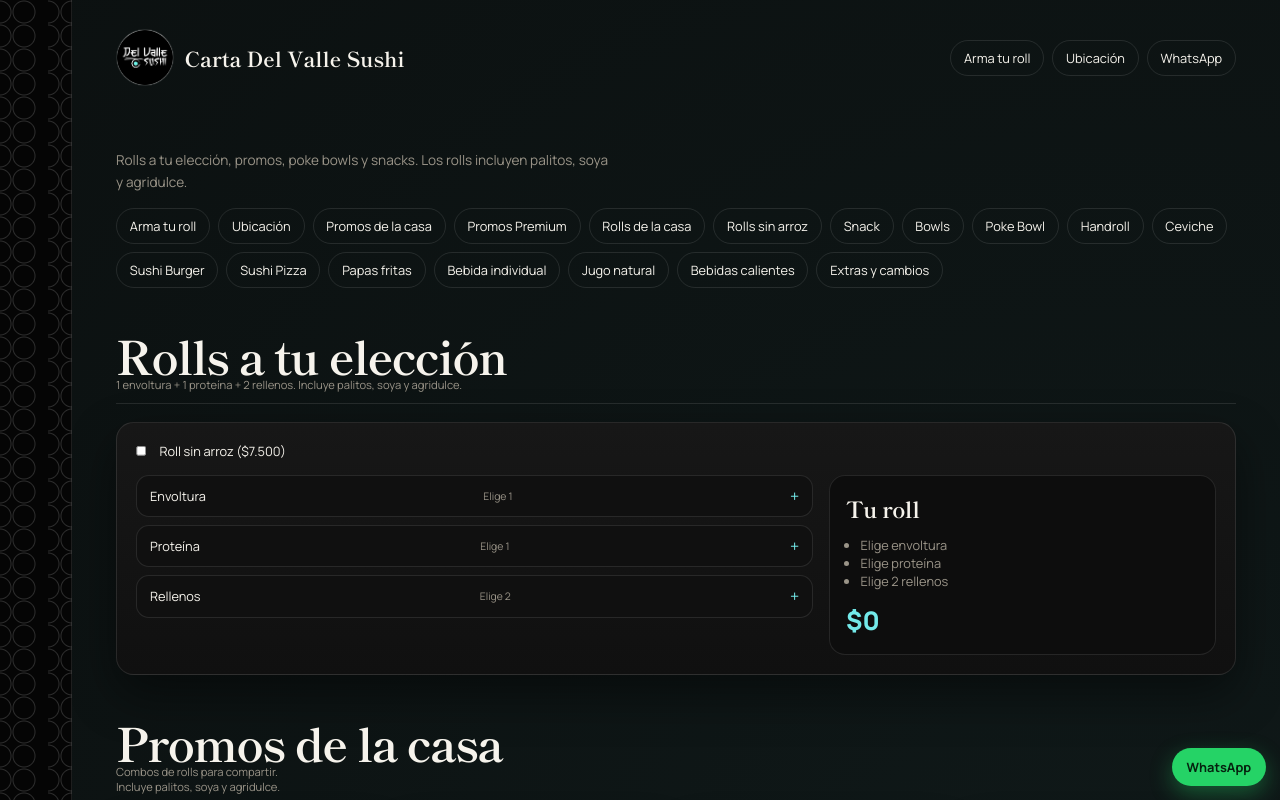
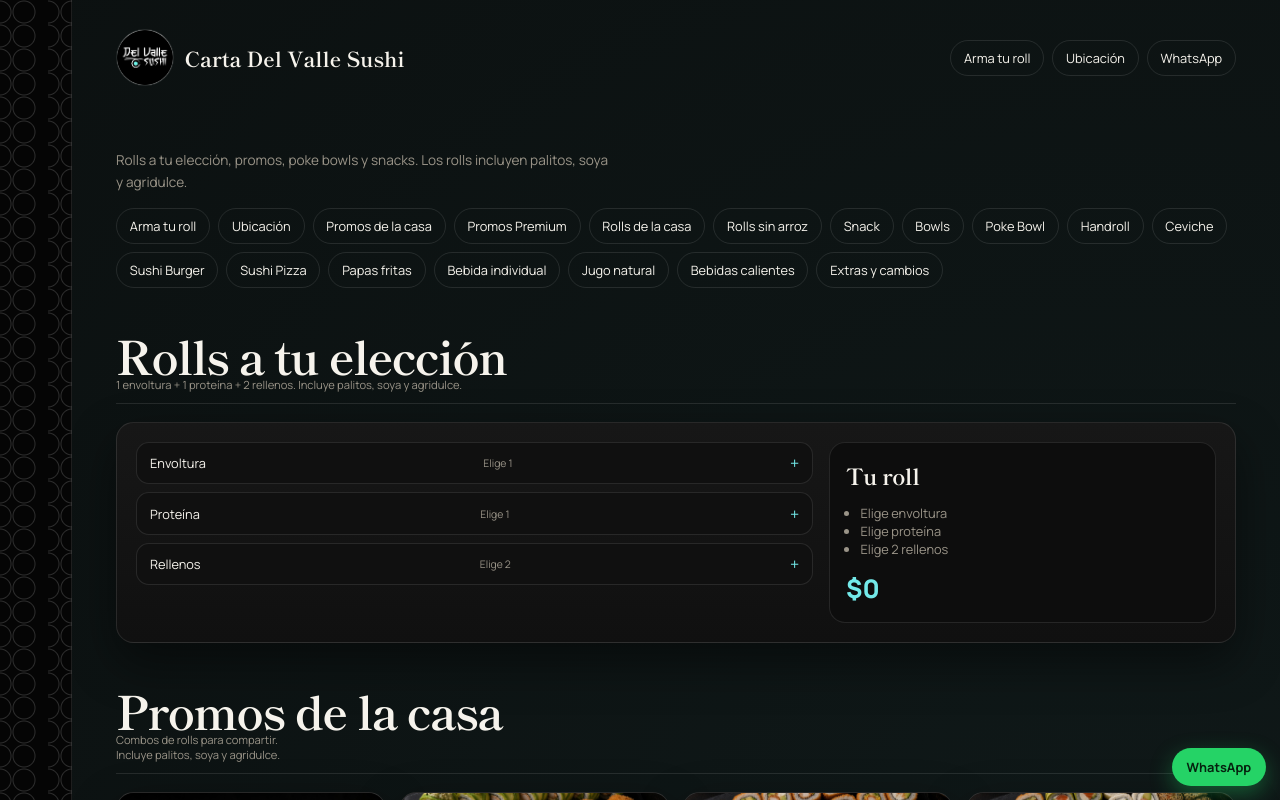
Before and after one commit to seebap28-netizen/sushidelvalle, a Next.js app: page / in a window 1280 px wide. Shown: the top 800 px of the page. Built offline with nearby package versions, Linux system fonts and the light colour scheme.

Commit message:
Quita roll sin arroz de Rolls a tu eleccion.

```diff
--- a/src/components/RollBuilder.tsx
+++ b/src/components/RollBuilder.tsx
@@ -22,24 +22,19 @@ export function RollBuilder({ categories, products }: Props) {
     const kind = categories.find((category) => category.id === item.categoryId)?.kind;
     return kind === "filling" && item.available;
   });
-  const riceFree = products.find((item) => item.id === "sin-arroz" && item.available);
 
   const [wrapId, setWrapId] = useState("");
   const [proteinId, setProteinId] = useState("");
   const [fillingIds, setFillingIds] = useState<string[]>([]);
-  const [sinArroz, setSinArroz] = useState(false);
   const [openFold, setOpenFold] = useState<"wrap" | "protein" | "filling" | null>(null);
 
-  const maxFillings = sinArroz ? 3 : 2;
+  const maxFillings = 2;
   const wrap = wraps.find((item) => item.id === wrapId);
   const protein = proteins.find((item) => item.id === proteinId);
   const selectedFillings = fillings.filter((item) => fillingIds.includes(item.id));
 
   const extra = selectedFillings.reduce((sum, item) => sum + item.extraPrice, 0);
-  const total = useMemo(() => {
-    if (sinArroz) return (riceFree?.price || 7500) + extra;
-    return (wrap?.price || 0) + extra;
-  }, [extra, riceFree?.price, sinArroz, wrap?.price]);
+  const total = useMemo(() => (wrap?.price || 0) + extra, [extra, wrap?.price]);
 
   function toggleWrap(id: string) {
     setWrapId((current) => {
@@ -80,20 +75,6 @@ export function RollBuilder({ categories, products }: Props) {
       </div>
 
       <div className="builder card">
-        <div className="checks" style={{ marginBottom: 18 }}>
-          <label className="checks">
-            <input
-              type="checkbox"
-              checked={sinArroz}
-              onChange={(event) => {
-                setSinArroz(event.target.checked);
-                setFillingIds((current) => current.slice(0, event.target.checked ? 3 : 2));
-              }}
-            />
-            Roll sin arroz {riceFree ? `(${formatCLP(riceFree.price)})` : ""}
-          </label>
-        </div>
-
         <div className="builder-grid">
           <div className="builder-folds">
             <details className="builder-fold" open={openFold === "wrap"}>
@@ -174,7 +155,7 @@ export function RollBuilder({ categories, products }: Props) {
             {wrap?.image ? <img className="summary-photo" src={wrap.image} alt={wrap.name} /> : null}
             <h3>Tu roll</h3>
             <ul>
-              <li>{sinArroz ? "Sin arroz" : wrap?.name || "Elige envoltura"}</li>
+              <li>{wrap?.name || "Elige envoltura"}</li>
               <li>{protein?.name || "Elige proteína"}</li>
               {selectedFillings.length
                 ? selectedFillings.map((item) => <li key={item.id}>{item.name}</li>)
```
